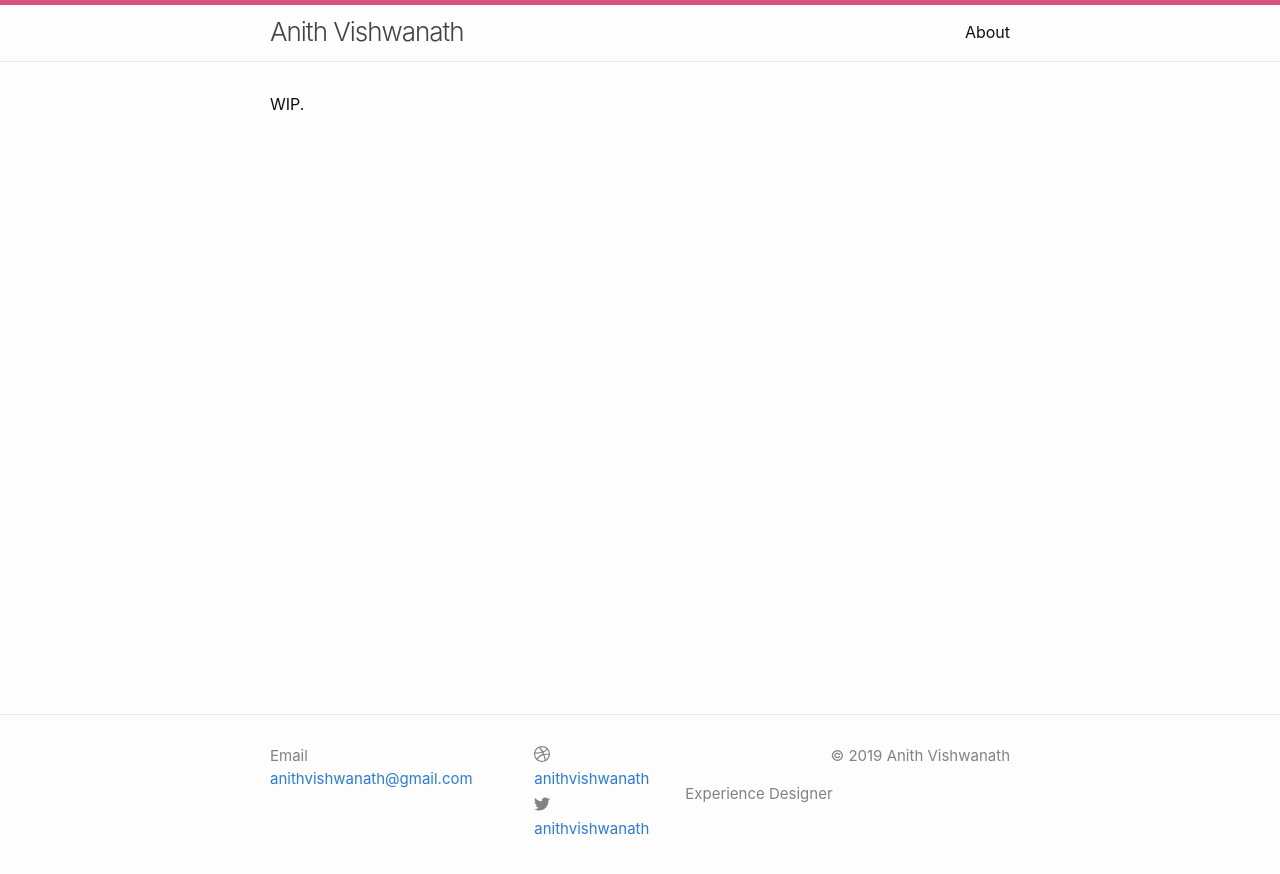
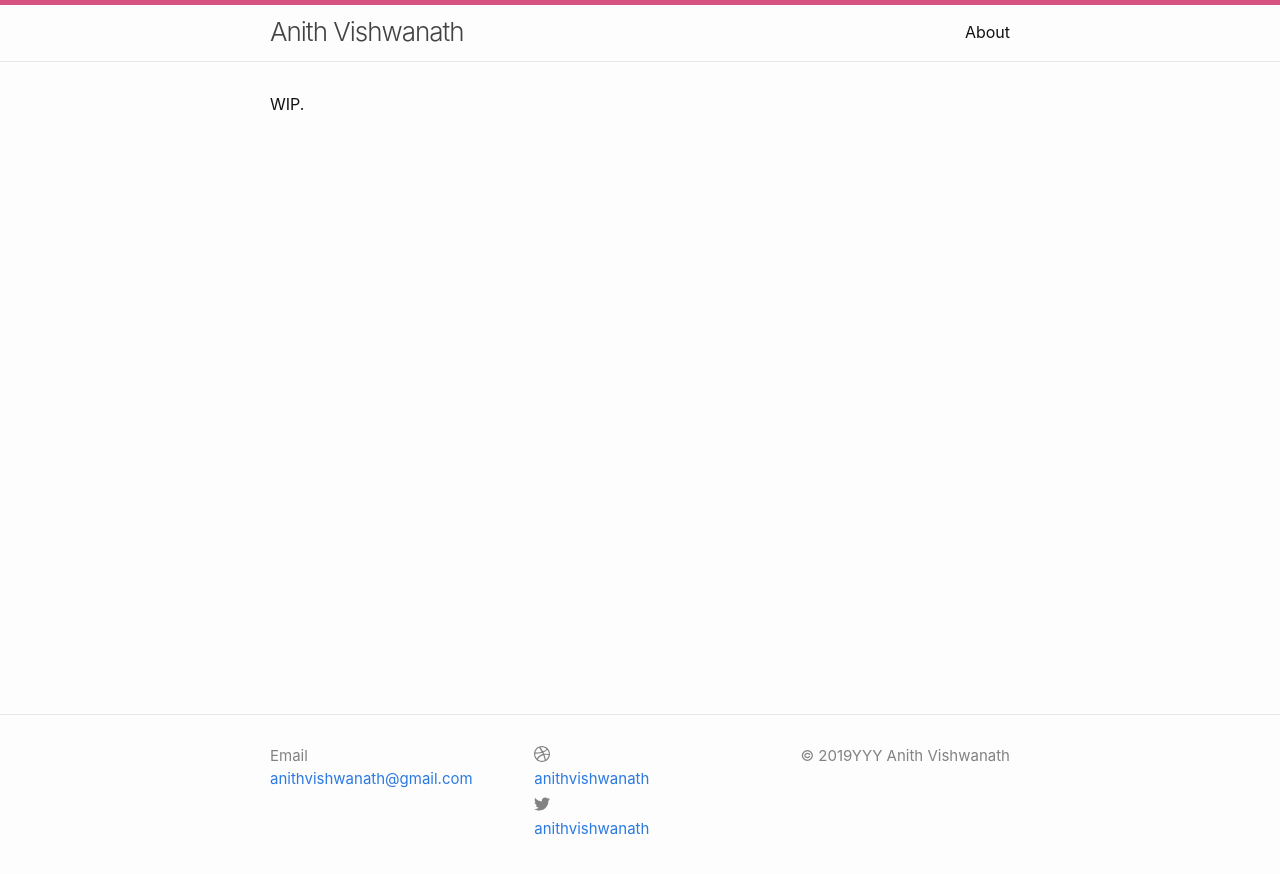
Before and after one commit to anithvishwanath/anithvishwanath.github.io, a Jekyll site: the page built from pages/blog.html, in a window 1280 px wide. Shown: the top 874 px of the page. Built offline with Jekyll 4.4.1, drawn with Linux system fonts in a browser that asks for light colours.

Commit message:
Update footer.html

```diff
--- a/_includes/footer.html
+++ b/_includes/footer.html
@@ -22,8 +22,7 @@
       </div>
 
     <div class="footer-col footer-col-3 copy">
-      <p>&copy; {{ site.time | date: '%Y' }} {{ site.title | escape }}</p>
-      <span>{{ site.description | escape }}</span>
+      <p>&copy; {{ site.time | date: '%YYYY' }} {{ site.title | escape }}</p>
     </div>
   </div>
 
```
